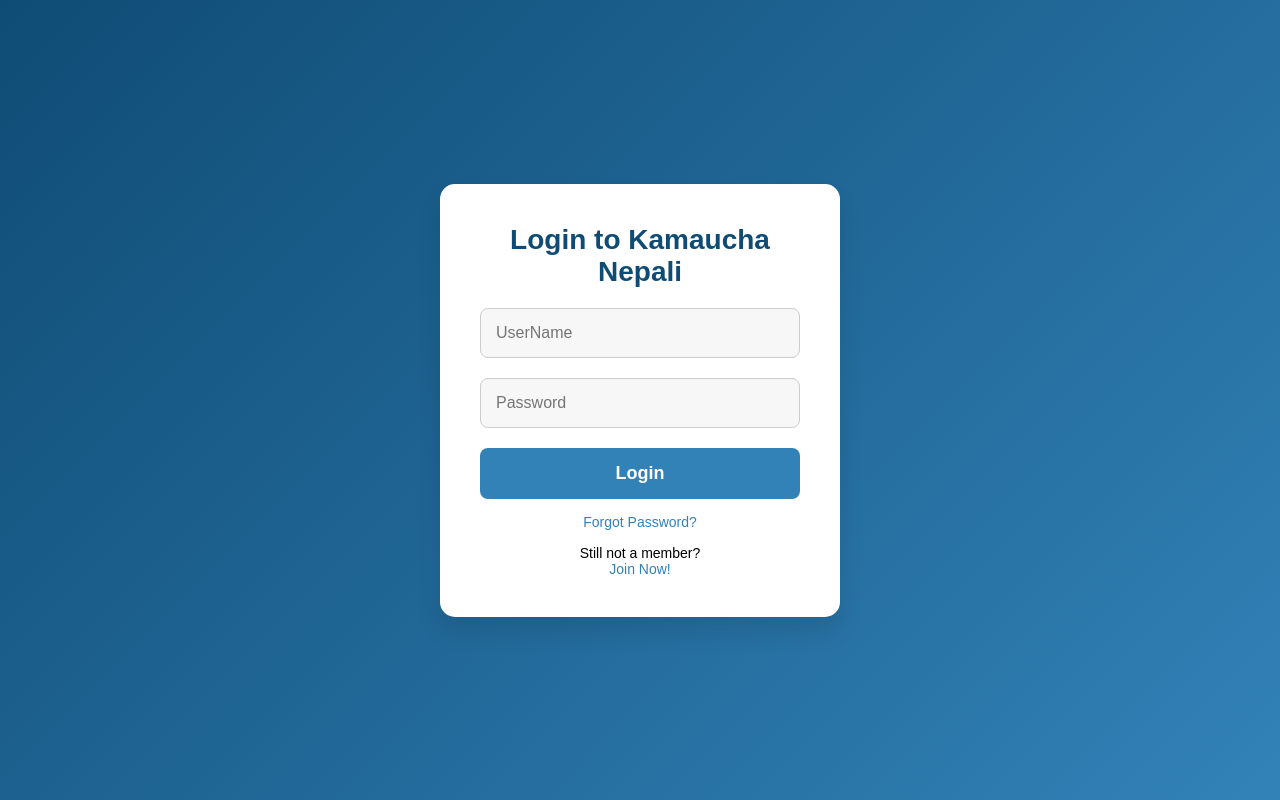
After one commit to AYUSHMANPAUDEL/kamaucha_nepali, a Django app: page /login/ in a window 1280 px wide. The commit adds this page. Run offline with Django 5.2, Linux system fonts and the light colour scheme.

Commit message:
Login and Register completed for now

```diff
--- a/home/templates/home/dashboard.html
+++ b/home/templates/home/dashboard.html
@@ -0,0 +1 @@
+{{user.username}}
--- /dev/null
+++ b/home/templates/home/login.html
@@ -0,0 +1,158 @@
+<!DOCTYPE html>
+<html lang="en">
+<head>
+    <meta charset="UTF-8">
+    <meta name="viewport" content="width=device-width, initial-scale=1.0">
+    <title>Kamaucha Nepali - Login</title>
+    <style>
+        * {
+            margin: 0;
+            padding: 0;
+            box-sizing: border-box;
+        }
+        body {
+            font-family: 'Poppins', sans-serif;
+            height: 100vh;
+            display: flex;
+            justify-content: center;
+            align-items: center;
+            background: linear-gradient(135deg, #0f4c75, #3282b8);
+        }
+        .login-container {
+            background-color: #fff;
+            padding: 40px;
+            border-radius: 15px;
+            box-shadow: 0px 15px 25px rgba(0, 0, 0, 0.1);
+            max-width: 400px;
+            width: 100%;
+            text-align: center;
+        }
+        .login-container h2 {
+            margin-bottom: 20px;
+            font-size: 28px;
+            font-weight: 600;
+            color: #0f4c75;
+        }
+        .login-container input {
+            width: 100%;
+            padding: 15px;
+            margin-bottom: 20px;
+            border: 1px solid #ccc;
+            border-radius: 8px;
+            font-size: 16px;
+            color: #333;
+            background-color: #f7f7f7;
+        }
+        .login-container input:focus {
+            border-color: #3282b8;
+            outline: none;
+        }
+        .login-container button {
+            width: 100%;
+            padding: 15px;
+            background-color: #3282b8;
+            color: #fff;
+            font-size: 18px;
+            font-weight: 600;
+            border: none;
+            border-radius: 8px;
+            cursor: pointer;
+            transition: background-color 0.3s ease;
+        }
+        .login-container button:hover {
+            background-color: #0f4c75;
+        }
+        .forgot-password {
+            margin-top: 15px;
+            font-size: 14px;
+        }
+        .forgot-password a {
+            color: #3282b8;
+            text-decoration: none;
+        }
+        .forgot-password a:hover {
+            text-decoration: underline;
+        }
+        .messages {
+            list-style: none;
+            padding: 0;
+            margin: 20px 0;
+            max-width: 500px;
+        }
+
+        .message-item {
+            padding: 15px;
+            margin-bottom: 10px;
+            border-radius: 8px;
+            font-size: 16px;
+            font-weight: 500;
+            color: #fff;
+            animation: fadeIn 0.5s ease;
+            display: flex;
+            align-items: center;
+            box-shadow: 0px 4px 10px rgba(0, 0, 0, 0.1);
+            position: relative;
+            background: linear-gradient(135deg, #00b09b, #96c93d); /* Default gradient */
+        }
+
+        .message-item.success {
+            background: linear-gradient(135deg, #00b09b, #96c93d); /* Green for success */
+        }
+
+        .message-item.error {
+            background: linear-gradient(135deg, #f85032, #e73827); /* Red for error */
+        }
+
+        .message-item.info {
+            background: linear-gradient(135deg, #3a7bd5, #3a6073); /* Blue for info */
+        }
+
+        .message-item.warning {
+            background: linear-gradient(135deg, #ffb74d, #f57c00); /* Orange for warning */
+        }
+
+        .message-item:before {
+            content: "";
+            width: 8px;
+            height: 100%;
+            position: absolute;
+            left: 0;
+            top: 0;
+            border-radius: 8px 0 0 8px;
+            background-color: rgba(255, 255, 255, 0.3); /* Decorative side bar */
+        }
+
+        @keyframes fadeIn {
+            from { opacity: 0; transform: translateY(10px); }
+            to { opacity: 1; transform: translateY(0); }
+        }
+
+    </style>
+</head>
+<body>
+    <div class="login-container">
+        <h2>Login to Kamaucha Nepali</h2>
+        <form method="POST">
+            {% csrf_token %}
+            {% if messages %}
+            <ul class="messages">
+                {% for message in messages %}
+                <li{% if message.tags %} class="{{ message.tags }}"{% endif %}>{{ message }}</li>
+                {% endfor %}
+            </ul>
+            {% endif %}
+            <input type="text" name="username" placeholder="UserName" required>
+            <input type="password" name="password" placeholder="Password" required>
+            <button type="submit">Login</button>
+        </form>
+        <div class="forgot-password">
+            <a href="#">Forgot Password?</a>
+        </div>
+        <div class="forgot-password">
+            <p>Still not a member?</p>
+            <a href="{% url "register_page" %}">Join Now!</a>
+        </div>
+
+    </div>
+</body>
+</html>
--- a/home/urls.py
+++ b/home/urls.py
@@ -4,4 +4,7 @@ from home import views
 urlpatterns = [
    path("",views.home_page , name="home_page"),
    path("register/",views.register_page , name="register_page"),
+   path("login/", views.login_page , name="login_page"),
+   path("dashboard/",views.dashboard_page,name="dashboard_page"),
+   path("logout/",views.logout_page,name="logout_page"),
 ]
--- a/home/views.py
+++ b/home/views.py
@@ -1,19 +1,50 @@
 from django.shortcuts import render , HttpResponse , redirect
 from django.contrib.auth.models import User
-from django.contrib.auth import authenticate
+from django.contrib.auth import authenticate , login , logout
+from django.contrib import messages
 # Create your views here.
 def home_page(request):
     return render(request,"home/index.html")
 
 def register_page(request):
     if request.method == "POST":
+        first_name = request.POST.get("first_name")
+        last_name = request.POST.get("last_name")
         username = request.POST.get("username")
         email= request.POST.get("email")
         password = request.POST.get("password")
         if User.objects.filter(email=email).exists():
-          return HttpResponse("email already exists!")
+          messages.error(request, "Email Already Exists!")
+          return render(request,"home/register.html")
         else:
-            user = User.objects.create_user(username=username,email=email,password=password)
+            user = User.objects.create_user(username=username,first_name=first_name,last_name=last_name,email=email,password=password)
             user.save()
-            return redirect(request,"/dashboard/")
+            return redirect("/login/")
     return render(request,"home/register.html")
+
+def login_page(request):
+    if request.user.is_authenticated:
+     return redirect("/dashboard/")
+    if request.method == "POST":
+        username = request.POST.get("username")
+        password = request.POST.get("password")
+        user = authenticate(username=username , password=password)
+        if user is not None:
+            login(request,user)
+            print("hello world!")
+            return redirect("/dashboard/")
+        else:
+            messages.error(request, "Invalid email or password.")
+            return render(request,"home/login.html")
+    return render(request,"home/login.html")
+
+def dashboard_page(request):
+    if request.user.is_authenticated:
+     return render(request,"home/dashboard.html")
+    return redirect("/login/")
+
+def logout_page(request):
+   if request.user.is_authenticated:
+      logout(request)
+      return redirect("/login/")
+   return redirect("/login/")
```
Also changed, not shown: home/templates/home/register.html (+63 -2 lines), db.sqlite3.
